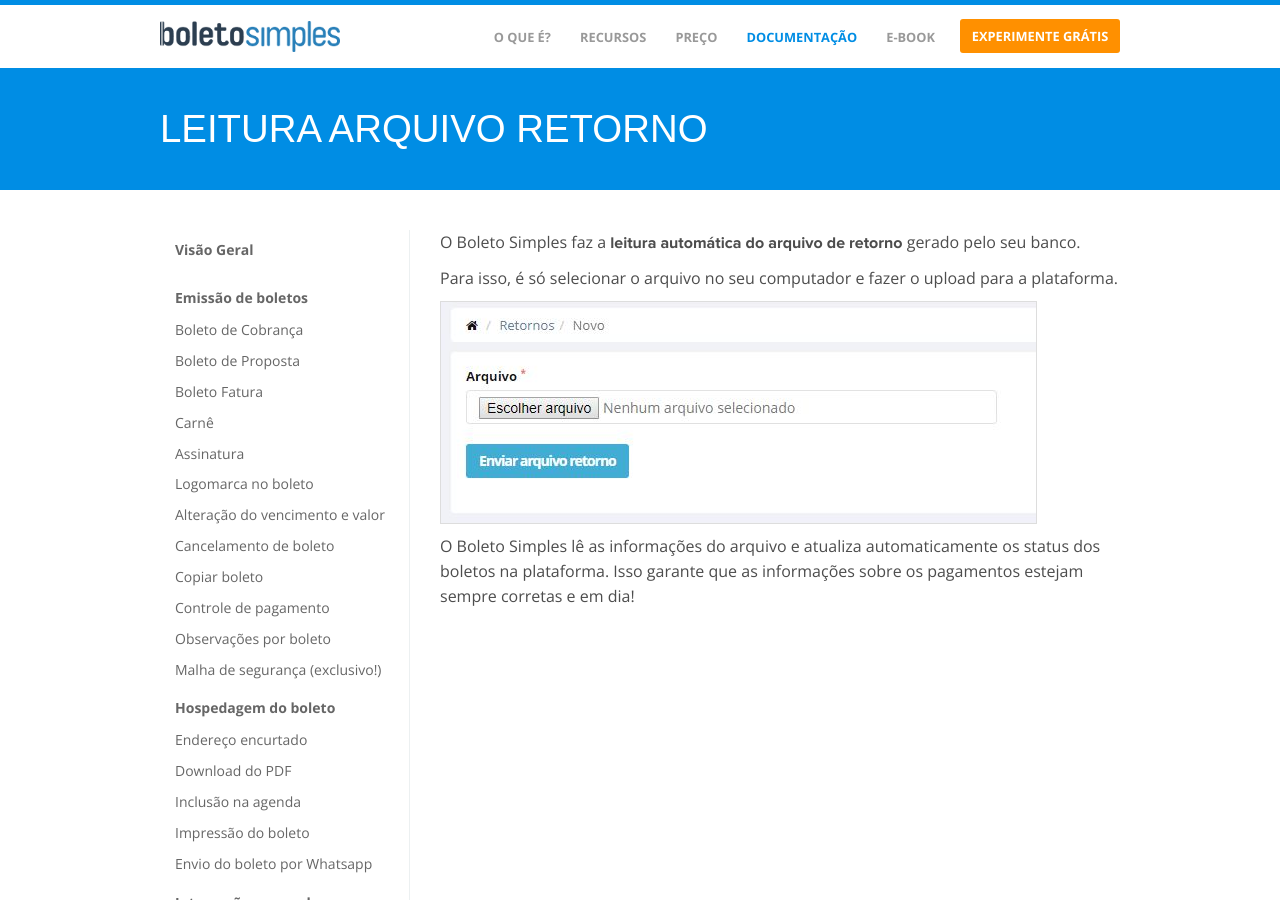
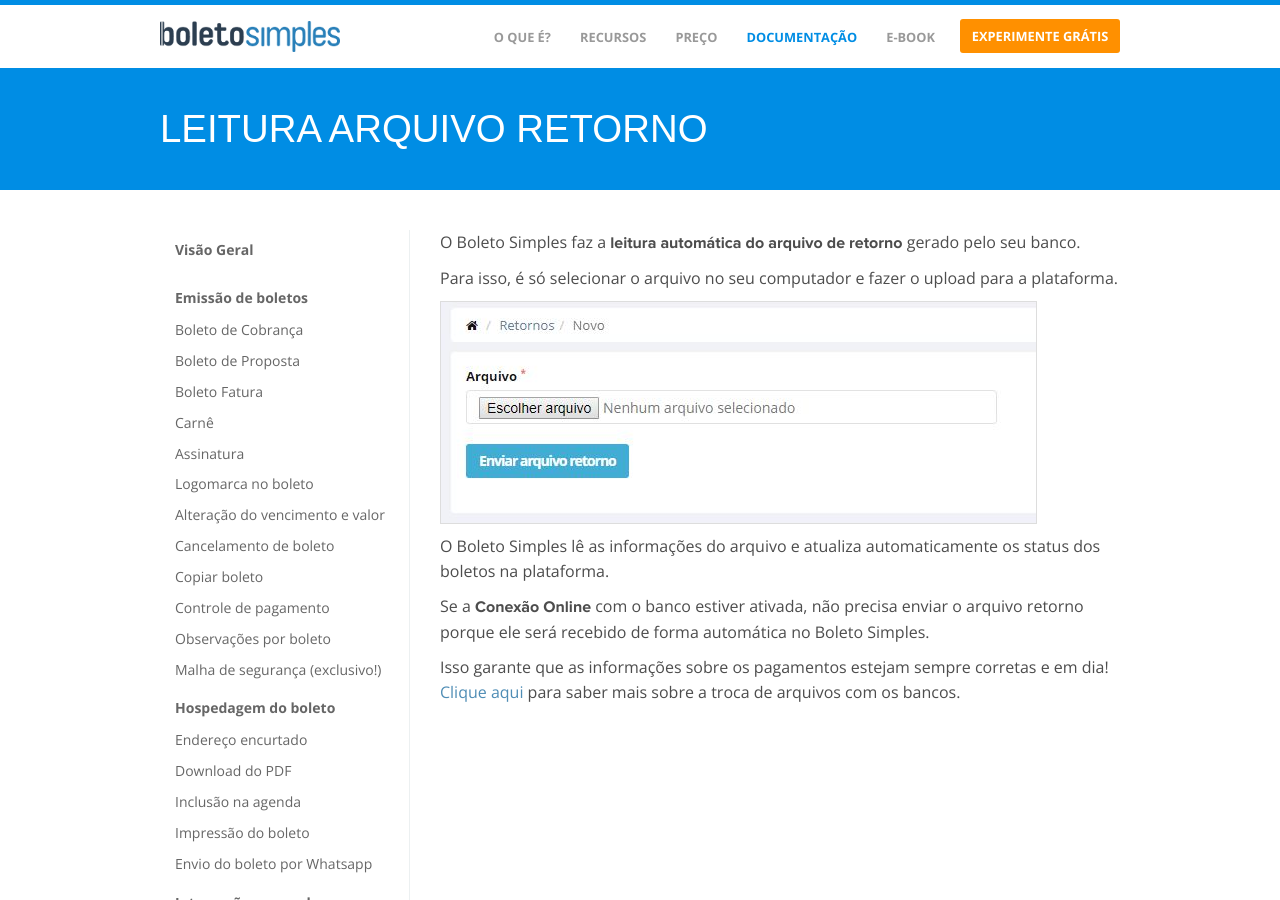
Before and after one commit to BoletoSimples/boletosimples-features, a Jekyll site: the page built from leitura-arquivo-retorno.markdown, in a window 1280 px wide and 900 px high. Built offline with Jekyll 4.4.1, drawn with Linux system fonts in a browser that asks for light colours.

Commit message:
Updated Leitura Arquivo Retorno

```diff
--- a/leitura-arquivo-retorno.markdown
+++ b/leitura-arquivo-retorno.markdown
@@ -11,4 +11,7 @@
 ![retorno.JPG](/uploads/retorno.JPG)
 
 O Boleto Simples lê as informações do arquivo e atualiza automaticamente os status dos boletos na plataforma.
-Isso garante que as informações sobre os pagamentos estejam sempre corretas e em dia!
+
+Se a **Conexão Online** com o banco estiver ativada, não precisa enviar o arquivo retorno porque ele será recebido de forma automática no Boleto Simples.
+
+Isso garante que as informações sobre os pagamentos estejam sempre corretas e em dia! [Clique aqui](http://boletosimples-features.siteleaf.net/integracao-com-os-bancos/troca-de-arquivos/) para saber mais sobre a troca de arquivos com os bancos.
```
